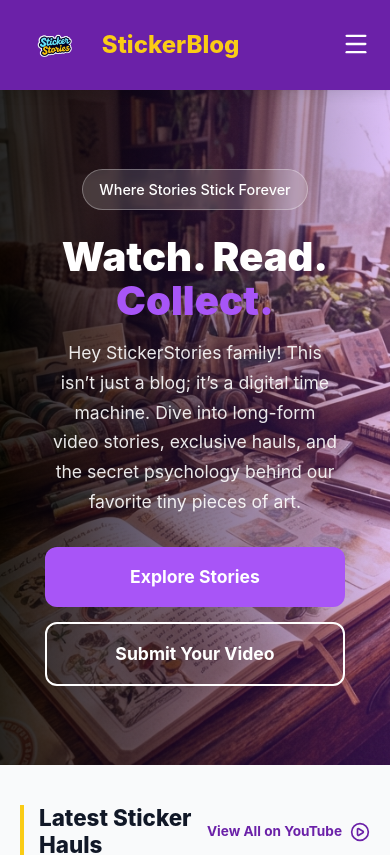
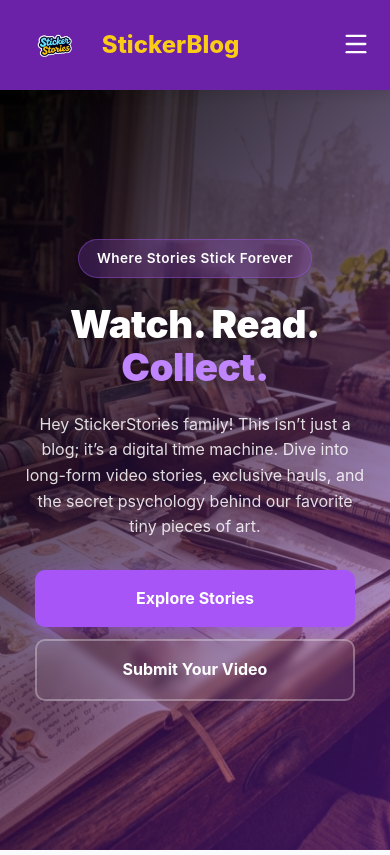
Before and after one commit to saadikhan7452-cell/sticker-blog, a React (Vite) app: page / in a window 390 px wide. Shown: the top 855 px of the page. Built offline with nearby package versions, Linux system fonts and the light colour scheme; the HTML template or start-up script is replaced by a standard one.

Commit message:
Fixed hero image blur and mobile responsiveness

```diff
--- a/src/components/Hero.module.css
+++ b/src/components/Hero.module.css
@@ -1,13 +1,14 @@
 .hero {
   position: relative;
   width: 100%;
-  min-height: 75vh;
+  min-height: 85vh; /* Mobile par thoda zyada height di hai */
   display: flex;
   align-items: center;
   background-image: url('/images/hero-sticker-desk.jpeg');
   background-size: cover;
   background-position: center;
-  background-attachment: fixed; /* Parallax effect ke liye */
+  /* FIXED: Mobile par 'fixed' attachment blur karta hai, ise remove kiya hai */
+  background-attachment: scroll;
   overflow: hidden;
 }
 
@@ -17,8 +18,12 @@
   left: 0;
   right: 0;
   bottom: 0;
-  /* Purple + Black gradient jo aapke brand colors se match karega */
-  background: linear-gradient(to right, rgba(0,0,0,0.85) 0%, rgba(138, 43, 226, 0.3) 100%);
+  /* IMPROVED: Gradient ko thoda depth di hai taake text zyada saaf dikhe */
+  background: linear-gradient(
+    135deg,
+    rgba(0, 0, 0, 0.9) 0%,
+    rgba(138, 43, 226, 0.4) 100%
+  );
   z-index: 1;
 }
 
@@ -26,7 +31,7 @@
   max-width: 1200px;
   margin: 0 auto;
   width: 100%;
-  padding: 0 40px;
+  padding: 0 24px; /* Padding kam ki hai mobile friendly banane ke liye */
   position: relative;
   z-index: 2;
 }
@@ -37,105 +42,121 @@
 
 .badge {
   color: #fff;
-  background: rgba(255, 255, 255, 0.15);
-  padding: 8px 16px;
+  background: rgba(168, 85, 247, 0.2); /* Theme color match kiya hai */
+  padding: 8px 18px;
   border-radius: 50px;
-  font-size: 0.9rem;
-  font-weight: 500;
-  border: 1px solid rgba(255, 255, 255, 0.3);
-  backdrop-filter: blur(5px);
-  display: inline-block;
+  font-size: 0.85rem;
+  font-weight: 600;
+  border: 1px solid rgba(168, 85, 247, 0.4);
+  backdrop-filter: blur(10px);
+  display: inline-flex;
+  align-items: center;
   margin-bottom: 25px;
+  letter-spacing: 0.5px;
 }
 
 .title {
-  font-size: clamp(3rem, 8vw, 4.5rem); /* Responsive text size */
+  /* FIXED: Clamp settings adjust ki hain for better desktop/mobile scaling */
+  font-size: clamp(2.2rem, 8vw, 4.2rem);
   font-weight: 900;
   color: white;
   line-height: 1.1;
-  margin-bottom: 20px;
+  margin-bottom: 24px;
+  text-shadow: 0 4px 10px rgba(0,0,0,0.3);
 }
 
 .highlight {
-  color: #a855f7; /* Bright purple for emphasis */
+  color: #c084fc; /* Thoda light purple for better contrast */
+  display: block; /* Mobile par naye line par lane ke liye option */
 }
 
 .subtitle {
-  font-size: 1.25rem;
-  color: rgba(255, 255, 255, 0.9);
-  line-height: 1.7;
+  font-size: clamp(1rem, 2vw, 1.25rem);
+  color: rgba(255, 255, 255, 0.85);
+  line-height: 1.6;
   margin-bottom: 40px;
+  max-width: 600px;
 }
 
 .btnGroup {
   display: flex;
-  gap: 15px;
+  gap: 16px;
 }
 
 .btn {
   background-color: #a855f7;
-  color: white;
-  padding: 16px 32px;
-  border-radius: 12px;
+  color: white !important;
+  padding: 14px 30px;
+  border-radius: 10px;
   font-weight: 700;
   text-decoration: none;
-  font-size: 1.1rem;
-  transition: transform 0.2s, background 0.2s;
+  font-size: 1rem;
+  transition: all 0.3s ease;
+  box-shadow: 0 4px 15px rgba(168, 85, 247, 0.4);
 }
 
 .btn:hover {
   background-color: #9333ea;
   transform: translateY(-3px);
+  box-shadow: 0 6px 20px rgba(168, 85, 247, 0.6);
 }
 
 .btnSecondary {
-  background-color: transparent;
-  color: white;
-  padding: 16px 32px;
-  border-radius: 12px;
+  background-color: rgba(255, 255, 255, 0.05);
+  color: white !important;
+  padding: 14px 30px;
+  border-radius: 10px;
   font-weight: 700;
   text-decoration: none;
-  font-size: 1.1rem;
-  border: 2px solid white;
-  transition: all 0.2s;
+  font-size: 1rem;
+  border: 2px solid rgba(255, 255, 255, 0.3);
+  backdrop-filter: blur(5px);
+  transition: all 0.3s ease;
 }
 
 .btnSecondary:hover {
   background-color: white;
-  color: #1a1a1a;
+  color: #1a1a1a !important;
+  border-color: white;
 }
 
-/* Mobile adjustments */
+/* --- Mobile Specific Fixes --- */
 @media (max-width: 768px) {
   .hero {
-    min-height: 80vh; /* Mobile par thori zyada height behtar lagti hai */
-    padding: 60px 0;
+    min-height: 90vh; /* Mobile screen cover karne ke liye */
+    padding: 80px 0;
+    background-attachment: scroll; /* Blur fix */
+    background-position: 65% center; /* Focus sticker par shift kiya hai */
+  }
+
+  .container {
     text-align: center;
-    /* Background position center taake main object nazar aaye */
-    background-position: center center;
+    padding: 0 20px;
+  }
+
+  .content {
+    margin: 0 auto;
   }
 
   .btnGroup {
     flex-direction: column;
-    gap: 15px;
-    width: 100%;
+    gap: 12px;
     align-items: center;
   }
 
   .btn, .btnSecondary {
-    width: 100%; /* Mobile par buttons puri width ke hon toh touch asaan hota hai */
-    max-width: 300px;
+    width: 100%;
+    max-width: 320px;
+    padding: 16px;
   }
 
   .title {
-    /* Mobile par title thora aur control mein rahe */
-    font-size: 2.5rem;
-    margin-bottom: 15px;
+    font-size: 2.4rem;
+    letter-spacing: -0.5px;
   }
 
   .subtitle {
-    font-size: 1.1rem;
     margin-bottom: 30px;
-    padding: 0 10px;
+    padding: 0 5px;
   }
 }
```
Also changed, not shown: 1 other file (tests, documents, lock files or other folders).
